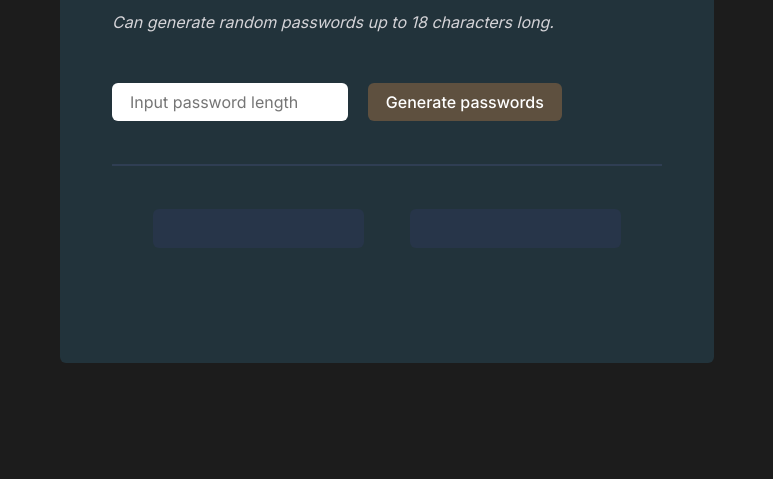
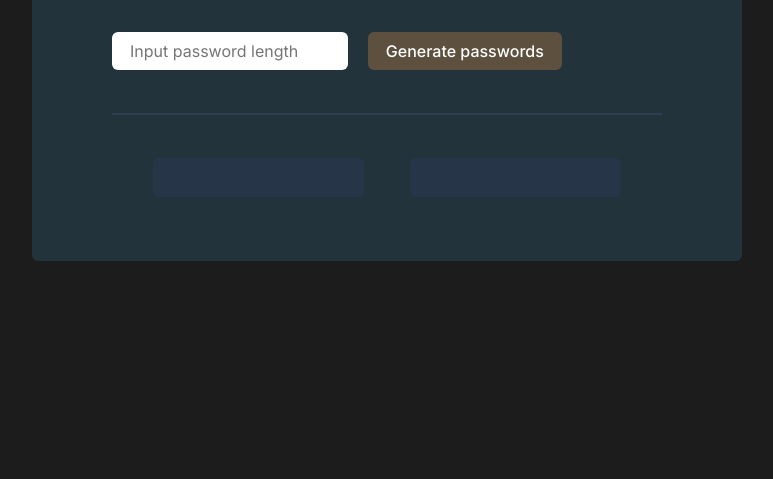
Before and after one commit to gerardnicolas/random-password-generator, a plain HTML site: page index.html in a window 1280 px wide. Shown: the part 321-800 px from the top of the page, without its empty margins (253-1026 px from the left). Drawn offline with nearby package versions, Linux system fonts and the light colour scheme.

Commit message:
Update index.css

```diff
--- a/index.css
+++ b/index.css
@@ -8,11 +8,9 @@ body {
     max-width: 550px;
     max-height: 550px;
     background-color: #22333B;
-    margin-left: auto;
-    margin-right: auto;
-    padding: 115px 52px;
+    padding: 4rem 5rem;
     border-radius: 6px;
-    margin-top: 55px;
+    margin: 55px auto;
 }
 
 h1 {
@@ -58,7 +56,6 @@ h1 {
     border-radius: 6px;
     color: white;
     background-color: #5E503F;
-    cursor: pointer;
 }
 
 #the-line {
@@ -80,7 +77,6 @@ h1 {
     margin-right: 5px;
     text-overflow: ellipsis;
     overflow: hidden;
-    cursor: pointer;
 }
 
 #genpasses {
```
